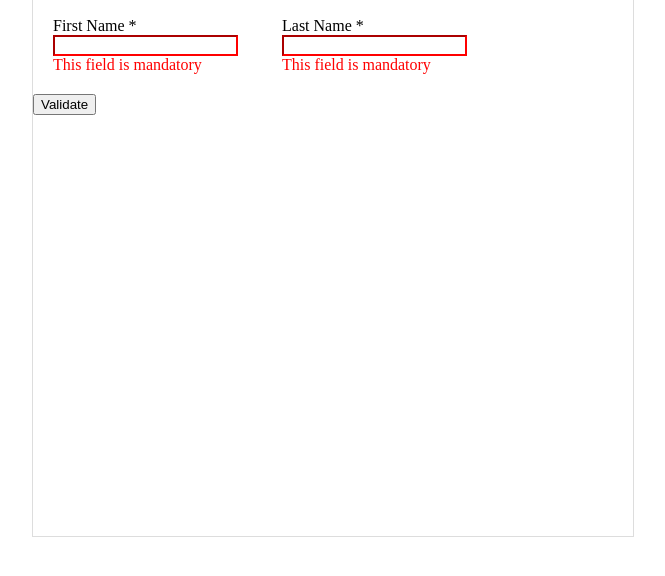
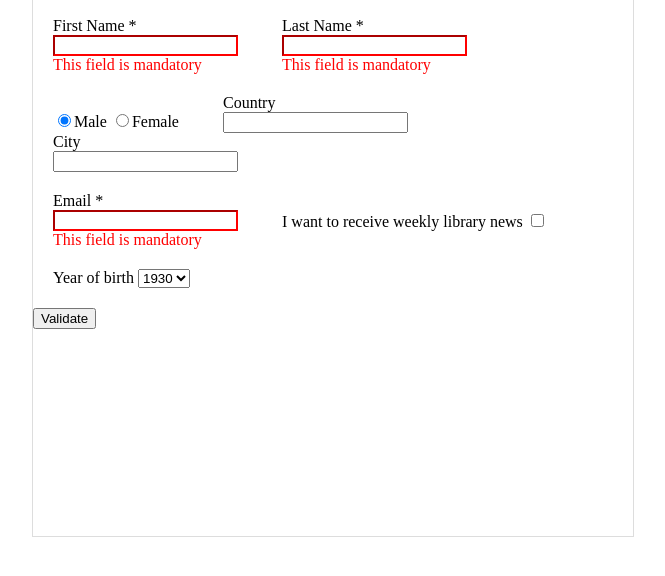
Before and after one commit to arslanaliyev/ArthurArslanaliev.github.io, a website: page library-registration-form/form.html in a window 1280 px wide. Both pictures are taken after a click on the button "Validate". Shown: the part 164-740 px from the top of the page, without its empty margins (307-972 px from the left). Drawn offline with Linux system fonts and the light colour scheme.

Commit message:
have added some stuff

```diff
--- a/library-registration-form/form.css
+++ b/library-registration-form/form.css
@@ -19,15 +19,19 @@
 }
 
 .fields {
-    padding: 20px;
+    padding: 20px 20px 0 20px
 }
 
 .fields > div {
     display: inline-block;
 }
 
+.fields > div {
+    margin-right: 40px;
+}
+
 .fields > div:last-of-type {
-    margin-left: 40px;
+    margin-right: 0;
 }
 
 .warning {
--- a/library-registration-form/form.html
+++ b/library-registration-form/form.html
@@ -5,6 +5,7 @@
     <title>Library registration form</title>
     <link rel="stylesheet" href="form.css">
     <script type="application/javascript" src="../bower_components/jquery/dist/jquery.min.js"></script>
+    <script type="application/javascript" src="../bower_components/underscore/underscore-min.js"></script>
     <script type="application/javascript" src="form.js"></script>
 </head>
 <body>
@@ -14,16 +15,52 @@
         <div>
             <label for="firstName">First Name *</label><br>
             <input data-mandatory type="text" id="firstName">
+
             <div class="message">The error</div>
         </div>
         <div>
             <label for="lastName">Last Name *</label><br>
             <input data-mandatory type="text" id="lastName">
+
             <div class="message">The error</div>
         </div>
     </div>
+    <div class="fields">
+        <div>
+            <input type="radio" name="sex" value="male" checked>Male
+            <input type="radio" name="sex" value="female">Female
+        </div>
+        <div>
+            <label for="country">Country</label><br>
+            <input type="text" id="country">
+        </div>
+        <div>
+            <label for="city">City</label><br>
+            <input type="text" id="city">
+        </div>
+    </div>
+    <div class="fields">
+        <div>
+            <label for="email">Email *</label><br>
+            <input data-email data-mandatory type="text" id="email">
 
-    <button>Validate</button>
+            <div class="message">The error</div>
+        </div>
+        <div>
+            <label for="weekly-notifications">I want to receive weekly library news</label>
+            <input type="checkbox" id="weekly-notifications"/>
+
+            <div class="message">The error</div>
+        </div>
+    </div>
+    <div class="fields">
+        <div>
+            <label for="birthYear">Year of birth</label>
+            <select id="birthYear">
+            </select>
+        </div>
+    </div>
+    <button style="margin-top: 20px">Validate</button>
 </div>
 </body>
 </html>
--- a/library-registration-form/form.js
+++ b/library-registration-form/form.js
@@ -1,22 +1,81 @@
-$(document).ready(function () {
-    $('button').click(function () {
-        $.each($('[data-mandatory]'), function (_, field) {
+(function () {
+
+    'use strict';
+
+    var message = '.message',
+        warning = 'warning';
+
+    var checkMandatory = function (field) {
         var value = $.trim($(field).val());
         if (!value) {
             $(field).showWarning('This field is mandatory');
         } else {
             $(field).hideWarning();
         }
+    };
+
+    var checkEmail = function (field) {
+        var re = /\S+@\S+\.\S+/;
+        var value = $.trim($(field).val());
+        if (!re.test(value)) {
+            $(field).showWarning('The email format is invalid');
+        } else {
+            $(field).hideWarning();
+        }
+    };
+
+    var fillYearSelect = function (select) {
+        var start = 1930,
+            stop = new Date().getFullYear(),
+            years = _.range(start, stop),
+            options = [];
+
+        _.each(years, function(year) {
+            options.push('<option value="' + year + '">' + year +  '</option>')
+        });
+
+        $(select).html(options.join());
+    };
+
+    var daysInMonth = function (month, year) {
+        return new Date(year, month, 0).getDate();
+    };
+
+    $(document).ready(function () {
+
+        fillYearSelect($('#birthYear'));
+
+        $('button').click(function () {
+            $.each($('input'), function (_, field) {
+                var rule = $(field).data();
+                if (rule.hasOwnProperty('mandatory')) {
+                    checkMandatory(field);
+                }
+                if (rule.hasOwnProperty('email')) {
+                    checkEmail(field);
+                }
             });
         });
 
+    });
+
     $.fn.showWarning = function (msg) {
-        $(this).addClass('warning')
-            .next().css('visibility', 'visible').text(msg);
+        if (!$(this).isWarningShown()) {
+            $(this).addClass(warning)
+                .next(message)
+                .css('visibility', 'visible')
+                .text(msg);
+        }
+
     };
 
     $.fn.hideWarning = function () {
-        $(this).removeClass('warning')
-            .next().css('visibility', 'hidden');
+        $(this).removeClass(warning)
+            .next(message).css('visibility', 'hidden');
     };
-});
+
+    $.fn.isWarningShown = function () {
+        return $(this).next(message).css('visibility') === 'visible';
+    };
+
+})();
```
Lines whose indentation alone changed are shown as unchanged.
